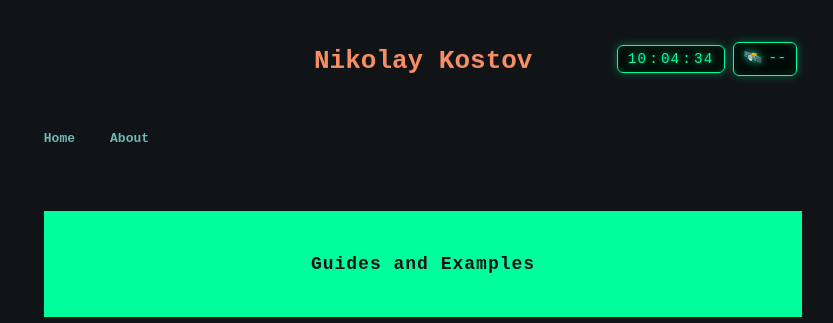
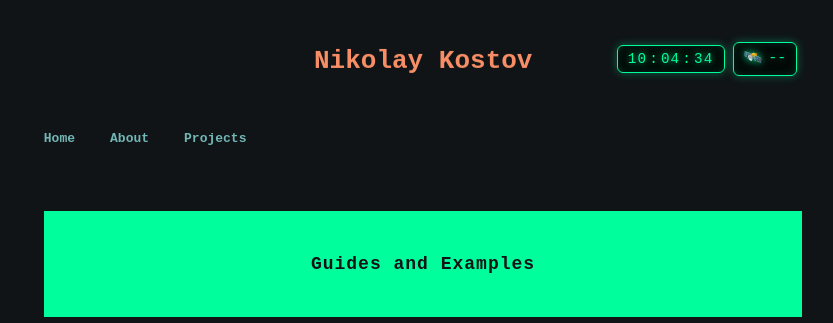
Before and after one commit to nickkostov/nickkostov, a Jekyll site: the page built from index.html, in a window 1280 px wide. Shown: the top 323 px of the page, without its empty margins (217-1050 px from the left). Built offline with Jekyll 4.4.1, drawn with Linux system fonts in a browser that asks for light colours; the list of posts is cut into pages by our own code.

Commit message:
feat: test new project and more

```diff
--- a/_config.yml
+++ b/_config.yml
@@ -26,6 +26,8 @@ collections:
     output: true
   projects:
     output: true
+  notes:
+    output: true
 
 defaults:
   - scope:
--- a/_data/nav.yml
+++ b/_data/nav.yml
@@ -3,6 +3,9 @@ list:
     url: ""
   - title: About
     url: about
+  - title: Projects
+    url: /projects/
+
 #  - title: Terminal Live Examples
 #    url: terminal-live-examples
 #  - title: Feed
```
